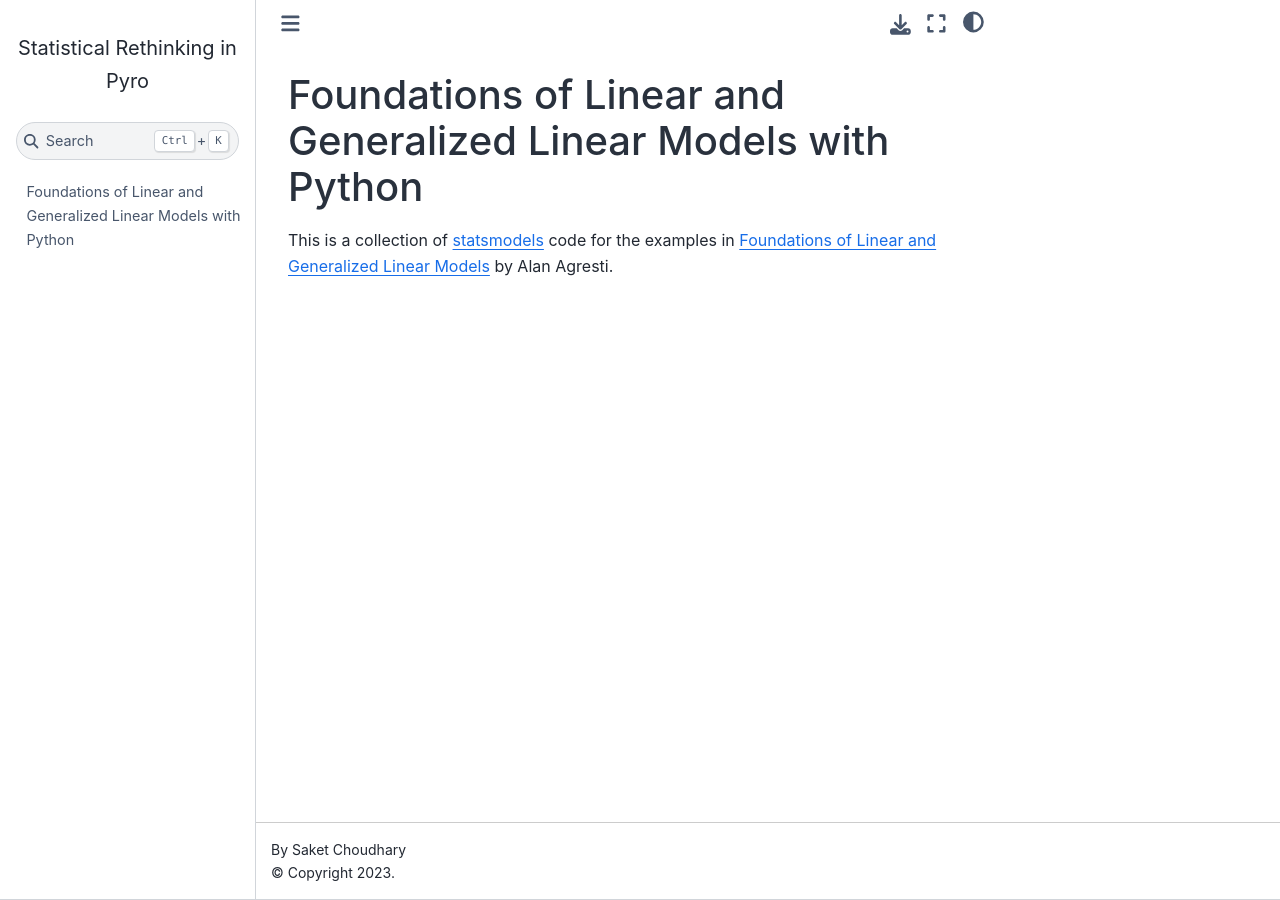
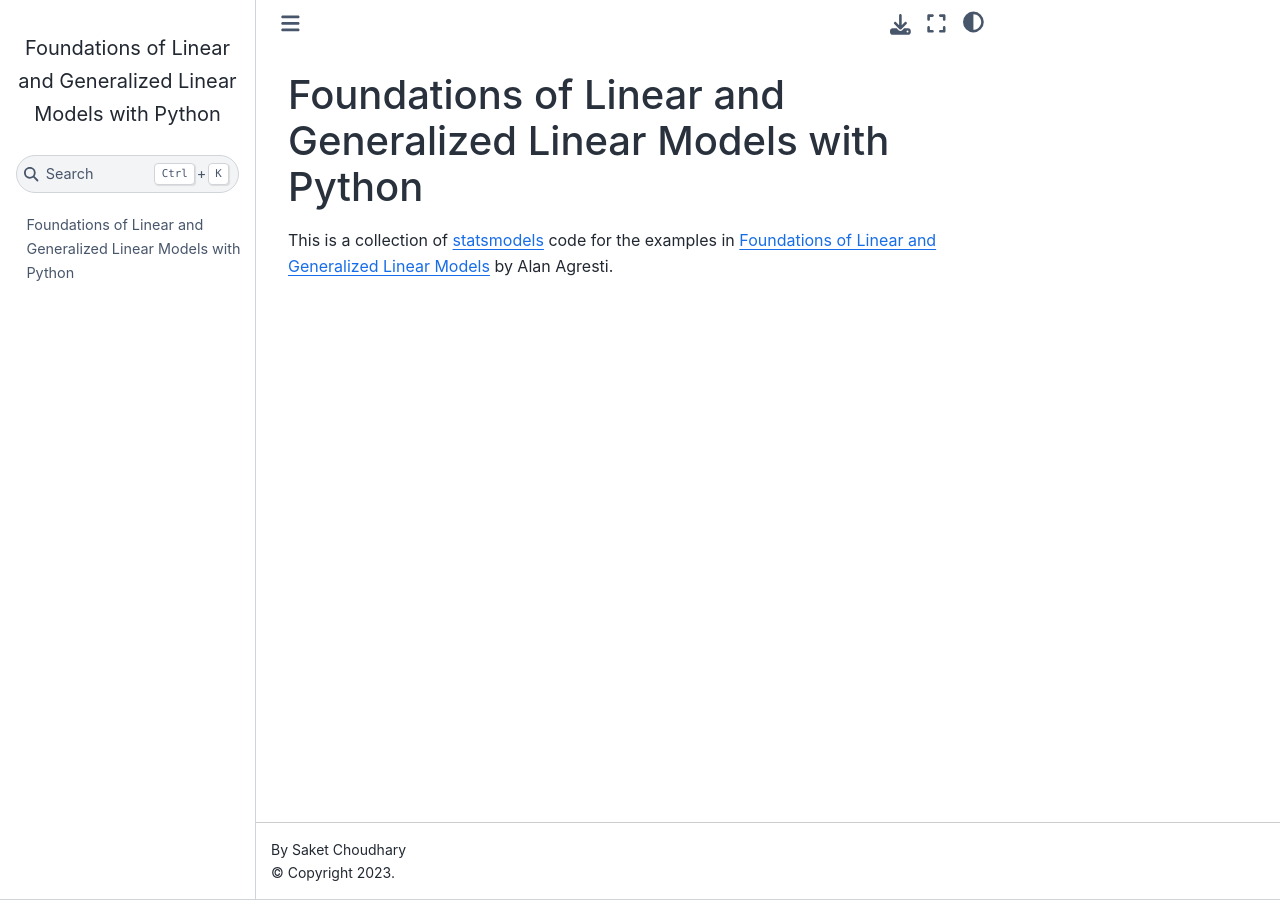
Before and after one commit to saketkc/pyFLGLM, a Jupyter Book: the page built from README.md, in a window 1280 px wide. Built offline with Jupyter Book 1.0.4 settings and Sphinx 7.4.7 and the Sphinx Book theme 1.1.4, drawn with Linux system fonts in a browser that asks for light colours; pages that are not in the unit, such as notebooks, are missing from menus.

Commit message:
Update _config.yml

```diff
--- a/_config.yml
+++ b/_config.yml
@@ -1,5 +1,5 @@
 # Book settings
-title: Statistical Rethinking in Pyro
+title: Foundations of Linear and Generalized Linear Models with Python
 author: Saket Choudhary
 
 latex:
```
